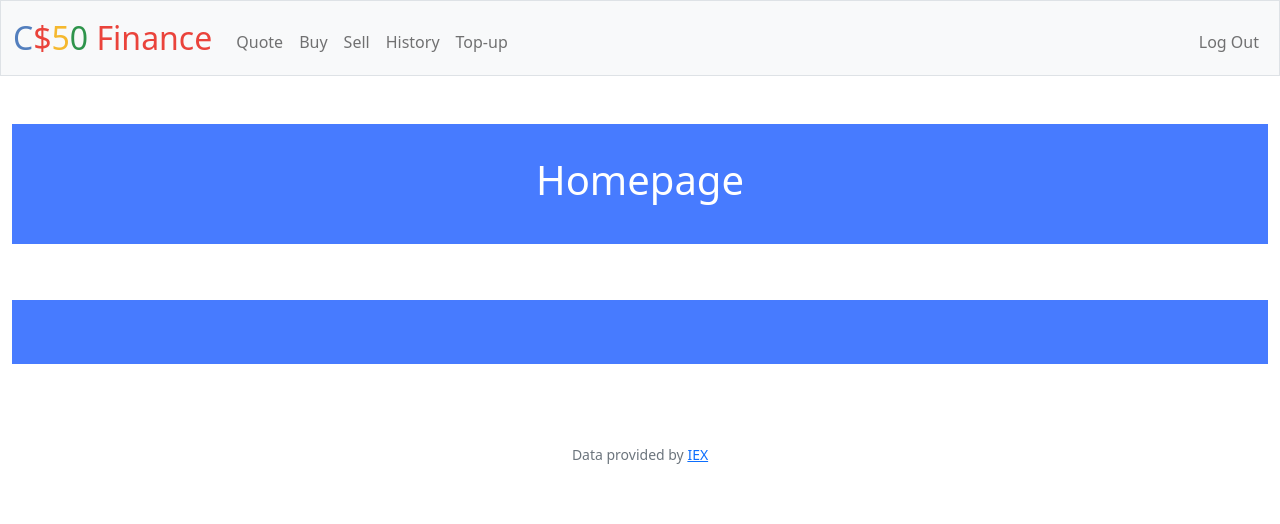
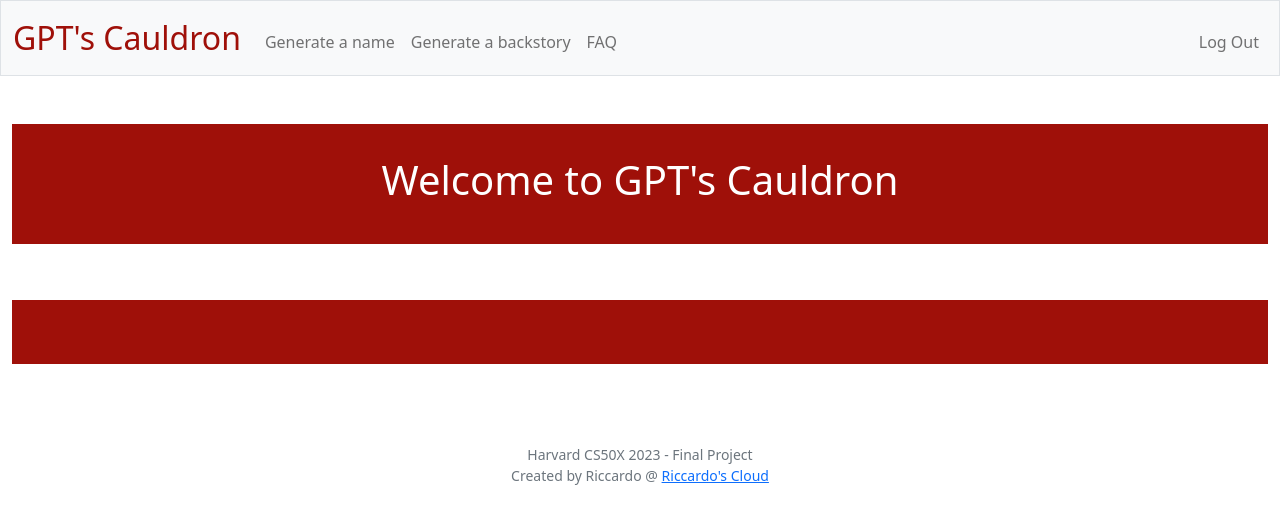
Before and after one commit to riccardoscloud/CS50x_2023, a Flask app: page / in a window 1280 px wide. Shown: the top 524 px of the page. Run offline with Flask 3, Linux system fonts and the light colour scheme; a user stored in the database is signed in; some libraries are stand-ins or nearby versions.

Commit message:
Reinitialized to DnD theme

```diff
--- a/week10/finalproject/app.py
+++ b/week10/finalproject/app.py
@@ -16,7 +16,7 @@ app.config["SESSION_TYPE"] = "filesystem"
 Session(app)
 
 # Configure CS50 Library to use SQLite database
-db = SQL("sqlite:///finance.db")
+db = SQL("sqlite:///project.db")
 
 
 @app.after_request
--- a/week10/finalproject/static/styles.css
+++ b/week10/finalproject/static/styles.css
@@ -5,21 +5,9 @@ nav .navbar-brand
 }
 
 /* Colors for brand */
-nav .navbar-brand .blue
-{
-    color: #537fbe;
-}
 nav .navbar-brand .red
 {
-    color: #ea433b;
-}
-nav .navbar-brand .yellow
-{
-    color: #f5b82e;
-}
-nav .navbar-brand .green
-{
-    color: #2e944b;
+    color: #9f1009;
 }
 
 
@@ -56,7 +44,7 @@ body {
 }
 
 .header {
-    background-color: #477bff;
+    background-color: #9f1009;
     color: #fff;
     margin-bottom: 2rem;
     padding: 2rem 1rem;
--- a/week10/finalproject/templates/index.html
+++ b/week10/finalproject/templates/index.html
@@ -1,12 +1,12 @@
 {% extends "layout.html" %}
 
 {% block title %}
-    Homepage
+    Welcome
 {% endblock %}
 
 {% block main %}
 <div class="header">
-    <h1>Homepage</h1>
+    <h1>Welcome to GPT's Cauldron</h1>
 </div>
 <div class="container">
     <div class="section">
--- a/week10/finalproject/templates/layout.html
+++ b/week10/finalproject/templates/layout.html
@@ -12,11 +12,11 @@
         <script crossorigin="anonymous" src="https://cdn.jsdelivr.net/npm/bootstrap@5.1.3/dist/js/bootstrap.bundle.min.js" integrity="sha384-ka7Sk0Gln4gmtz2MlQnikT1wXgYsOg+OMhuP+IlRH9sENBO0LRn5q+8nbTov4+1p"></script>
 
         <!-- https://favicon.io/emoji-favicons/money-bag/ -->
-        <link href="/static/favicon.ico" rel="icon">
+        <link href="/static/rc_logo.png" rel="icon">
 
         <link href="/static/styles.css" rel="stylesheet">
 
-        <title>C$50 Finance: {% block title %}{% endblock %}</title>
+        <title>GPT's Cauldron - A CS50 Project: {% block title %}{% endblock %}</title>
 
     </head>
 
@@ -24,23 +24,24 @@
 
         <nav class="bg-light border navbar navbar-expand-md navbar-light">
             <div class="container-fluid">
-                <a class="navbar-brand" href="/"><span class="blue">C</span><span class="red">$</span><span class="yellow">5</span><span class="green">0</span> <span class="red">Finance</span></a>
+                <a class="navbar-brand" href="/"><span class="red">GPT's Cauldron</span></a>
                 <button aria-controls="navbar" aria-expanded="false" aria-label="Toggle navigation" class="navbar-toggler" data-bs-target="#navbar" data-bs-toggle="collapse" type="button">
                     <span class="navbar-toggler-icon"></span>
                 </button>
                 <div class="collapse navbar-collapse" id="navbar">
                     {% if session["user_id"] %}
                         <ul class="navbar-nav me-auto mt-2">
-                            <li class="nav-item"><a class="nav-link" href="/quote">Quote</a></li>
-                            <li class="nav-item"><a class="nav-link" href="/buy">Buy</a></li>
-                            <li class="nav-item"><a class="nav-link" href="/sell">Sell</a></li>
-                            <li class="nav-item"><a class="nav-link" href="/history">History</a></li>
-                            <li class="nav-item"><a class="nav-link" href="/topup">Top-up</a></li>
+                            <li class="nav-item"><a class="nav-link" href="/generate_name">Generate a name</a></li>
+                            <li class="nav-item"><a class="nav-link" href="/generate_backstory">Generate a backstory</a></li>
+                            <li class="nav-item"><a class="nav-link" href="/faq">FAQ</a></li>
                         </ul>
                         <ul class="navbar-nav ms-auto mt-2">
                             <li class="nav-item"><a class="nav-link" href="/logout">Log Out</a></li>
                         </ul>
                     {% else %}
+                    <ul class="navbar-nav me-auto mt-2">
+                        <li class="nav-item"><a class="nav-link" href="/faq">FAQ</a></li>
+                    </ul>
                         <ul class="navbar-nav ms-auto mt-2">
                             <li class="nav-item"><a class="nav-link" href="/register">Register</a></li>
                             <li class="nav-item"><a class="nav-link" href="/login">Log In</a></li>
@@ -63,7 +64,9 @@
         </main>
 
         <footer class="mb-5 small text-center text-muted">
-            Data provided by <a href="https://iexcloud.io/">IEX</a>
+            Harvard CS50X 2023 - Final Project
+            <br>
+            Created by Riccardo @ <a href="https://riccardoscloud.com/">Riccardo's Cloud</a>
         </footer>
 
     </body>
```
Also changed, not shown: week10/finalproject/finance.db (deleted), week10/finalproject/project.db (added), week10/finalproject/static/rc_logo.png (added), 2 other files.
